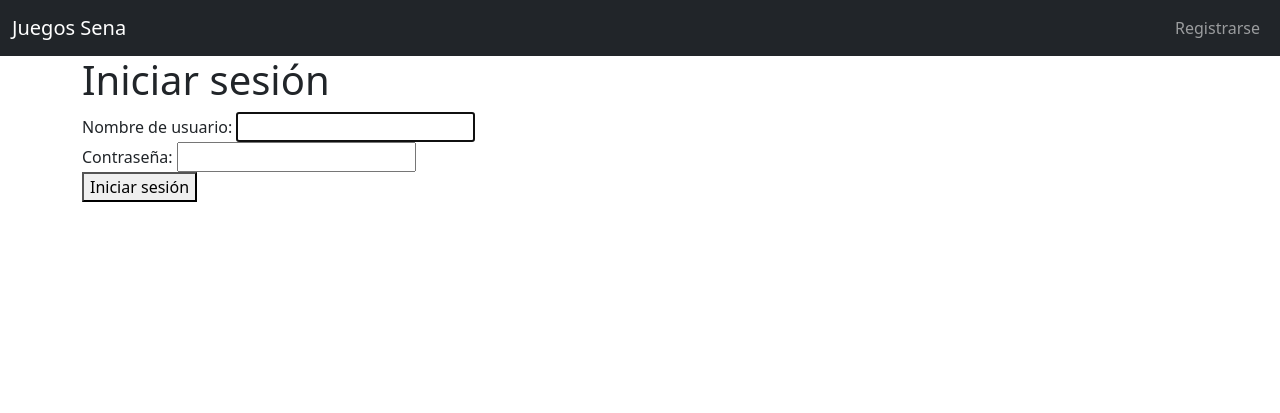
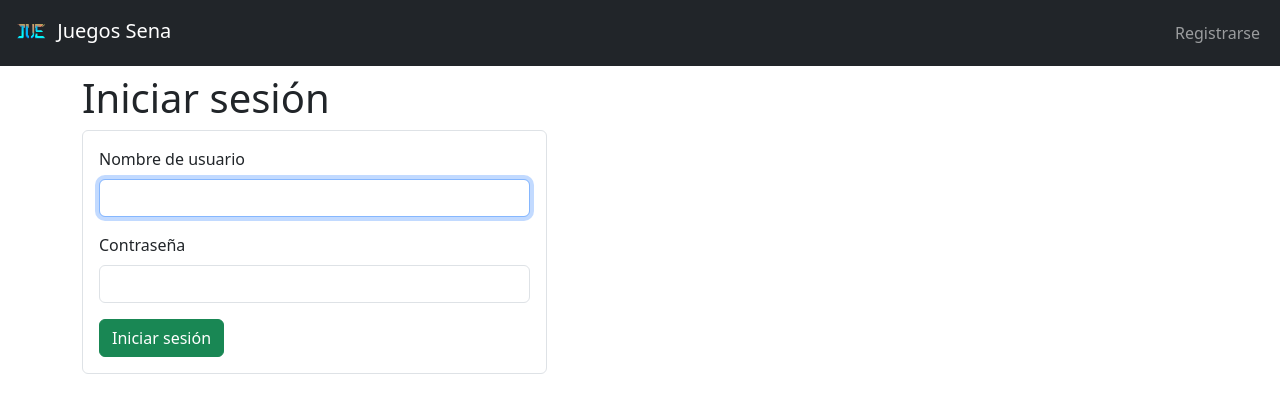
Before and after one commit to YOYO-DR/proyecto-searchgc, a Django app: page /iniciarsesion/ in a window 1280 px wide. Shown: the top 413 px of the page. Run offline with Django 4.2, Linux system fonts and the light colour scheme; some libraries are stand-ins or nearby versions.

Commit message:
maquetacion basica en formularios de inicio y registro

```diff
--- a/apps/inicio/forms.py
+++ b/apps/inicio/forms.py
@@ -1,24 +1,21 @@
 from typing import Any, Dict
 from django import forms
-from django.contrib.auth.forms import UserCreationForm
+from django.contrib.auth.forms import UserCreationForm,AuthenticationForm
 from apps.user.models import User
 import re
 #creo la subclase del formulario de crear usuario para agregarle el email
-class crearUsuario(UserCreationForm):
+class crearUsuarioForm(UserCreationForm):
     #le paso el usuario user y los fields agregando el email
+    def __init__(self,*args, **kwargs):
+        super().__init__(*args,**kwargs)
+        for form in self.visible_fields():
+            form.field.widget.attrs['class'] = 'form-control'
     class Meta:
         model = User
-        fields = ['first_name','last_name','username', 'email', 'password1', 'password2']
-        widgets = {
-            'email': forms.TextInput(attrs={'id':'correo'}),
-            'first_name': forms.TextInput(attrs={'required':True,'autofocus':True}),
-            'last_name': forms.TextInput(attrs={'required':True})
-        }
-    # def clean(self):
-    #     cleaned = super().clean()
-    #     data=self.data
-    #     try:
-    #       email = User.objects.get(email=data['email'])
-    #     except:
-    #         raise forms.ValidationError('El correo ya esta registrado')
-    #     return cleaned
+        fields = ['username', 'email', 'password1', 'password2']
+
+class IniciarSesionForm(AuthenticationForm):
+    def __init__(self,*args,**kwargs):
+        super().__init__(*args,**kwargs)
+        for form in self.visible_fields(): # recorro cada input
+          form.field.widget.attrs['class']='form-control' # les agrego la clase form-control
--- a/apps/inicio/templates/iniciarS.html
+++ b/apps/inicio/templates/iniciarS.html
@@ -1,29 +1,33 @@
 {% extends 'home.html' %}
 {% load static %}
+{% load widget_tweaks %}
+{% block contenido %}
+<div class="inicio mt-2">
+  <div>
+    <h1>Iniciar sesión</h1>
+    {% if form.errors %} {% for field in form %} {% for error in field.errors %}
+    <p class="text-danger">{{error}}</p>
+    {% endfor %} {% endfor %} {% for error in form.non_field_errors %}
+    <p class="text-danger">{{error}}</p>
+    {% endfor %} {% endif %}
 
-{% block contenido %}
-<div class="inicio">
-  <div> <h1>Iniciar sesión</h1>
-{% if form.errors %}
-{% for field in form %}
-{% for error in field.errors %}
-<p>{{error}}</p>
-{% endfor %}
-{% endfor %}
+    <form
+      method="POST"
+      class="border rounded p-3 col-lg-5 col-md-7 col-sm-9 col-xxl-4"
+      >
+      {% csrf_token %} {% for field in form.visible_fields %}
+      <div class="mb-3">
+        {% comment %} {{field.id_for_label}} para acceder al id del input para
+        ponerselo al label, ya esta por defecto en el input {% endcomment %}
+        <label for="{{field.id_for_label}}" class="form-label"
+          >{{field.label}}</label
+        >
+        {{field}}
+      </div>
+      {% endfor %}
+      <button class="btn btn-success" type="submit">Iniciar sesión</button>
+    </form>
+  </div>
 
-{% for error in form.non_field_errors %}
-<p>{{error}}</p>
-{% endfor %}
-{% endif %}
-
-<form method="POST">
-  {% csrf_token %}
-  {% for field in form.visible_fields %}
-  <label class="inputF">{{field.label}}: {{field}}</label>
-  <br>
-  {% endfor %}
-  <button type="submit">Iniciar sesión</button>
-</form>
-</div>
 </div>
 {% endblock contenido %}
--- a/apps/inicio/templates/inicio.html
+++ b/apps/inicio/templates/inicio.html
@@ -4,7 +4,10 @@
 {% if user.is_authenticated %}
 <h1>Hola {{user.username|title}}, {{dato}}</h1>
 <form id="envioTxt" class="d-flex flex-column border w-50 p-2">
-  <input type="file" name="archivo" accept=".txt" required />
+  <div class="mb-3">
+  <label for="formFile" class="form-label">Caracteristicas de cpu-z</label>
+  <input class="form-control" name="archivo" type="file" id="formFile" accept=".txt" required>
+</div>
   <button class="btn btn-success w-25 mt-2" type="submit">Subir</button>
 </form>
 {% else %}
--- a/apps/inicio/views.py
+++ b/apps/inicio/views.py
@@ -1,11 +1,11 @@
 from django.contrib.auth import authenticate, login
-from django.contrib.auth.forms import AuthenticationForm
+# from django.contrib.auth.forms import AuthenticationForm
 from django.http import HttpResponseRedirect
 from django.shortcuts import redirect
 from django.urls import reverse_lazy
 from django.views.generic import FormView, TemplateView
 
-from .forms import crearUsuario
+from .forms import crearUsuarioForm, IniciarSesionForm
 
 
 class InicioView(TemplateView):
@@ -19,7 +19,7 @@ class InicioView(TemplateView):
 
 
 class RegitroView(FormView):
-  form_class = crearUsuario
+  form_class = crearUsuarioForm
   template_name = 'registro.html'
   success_url = reverse_lazy('inicio:inicio')
 
@@ -38,11 +38,6 @@ class RegitroView(FormView):
     login(self.request, user)
     return HttpResponseRedirect(self.success_url)
 
-  def form_invalid(self, form):
-    for i in form.errors:
-      print(i)
-    return super().form_invalid(form)
-
   def get_context_data(self, **kwargs):
     context = super().get_context_data(**kwargs)
     context['title'] = 'Iniciar sesión'
@@ -50,7 +45,7 @@ class RegitroView(FormView):
 
 
 class IniciarSesionView(FormView):
-  form_class = AuthenticationForm
+  form_class = IniciarSesionForm
   template_name = 'iniciarS.html'
   success_url = reverse_lazy('inicio:inicio')
 
--- a/templates/home.html
+++ b/templates/home.html
@@ -6,7 +6,7 @@
     <meta http-equiv="X-UA-Compatible" content="IE=edge" />
     <meta name="viewport" content="width=device-width, initial-scale=1.0" />
     <title>{{titulo}}</title>
-    <link rel="icon" href="{% static 'media/img/iconoInicio.png' %}" />
+    <link rel="icon" href="{% static 'media/img/logo.png' %}" />
     <link
       rel="stylesheet"
       href="{% static 'libs/bootstrap-5.3/css/bootstrap.min.css' %}"
--- a/templates/navbar.html
+++ b/templates/navbar.html
@@ -1,6 +1,10 @@
+{% load static %}
 <nav class="navbar navbar-expand-lg bg-dark navbar-dark">
   <div class="container-fluid">
-    <a class="navbar-brand" href="{% url 'inicio:inicio' %}">Juegos Sena</a>
+    <a class="navbar-brand" href="{% url 'inicio:inicio' %}">
+      <img src="{% static 'media/img/logo.png' %}" class="foto-perfil" alt="">
+      Juegos Sena
+    </a>
     <button
       class="navbar-toggler"
       type="button"
@@ -16,14 +20,17 @@
       <ul class="navbar-nav ms-auto">
         {% if user.is_authenticated %}
         <li class="nav-item">
+          <div class="d-flex">
           <a
             class="nav-link"
             aria-current="page"
             href="{% url 'inicio:cerrar' %}"
-            >Salir</a
-          >
+            >Salir
+            </a
+            >
+            <img class="foto-perfil ms-2" src="{{request.user.get_imagen}}" alt="">
+            </div>
         </li>
-        <img class="foto-perfil" src="{{request.user.get_imagen}}" alt="">
         {% else %} {% if request.path_info != "/registro/" %}
         <li class="nav-item">
           <a
```
Also changed, not shown: apps/inicio/templates/registro.html (+7 -5 lines), static/media/img/iconoInicio.png (deleted), static/media/img/logo.png (added).
